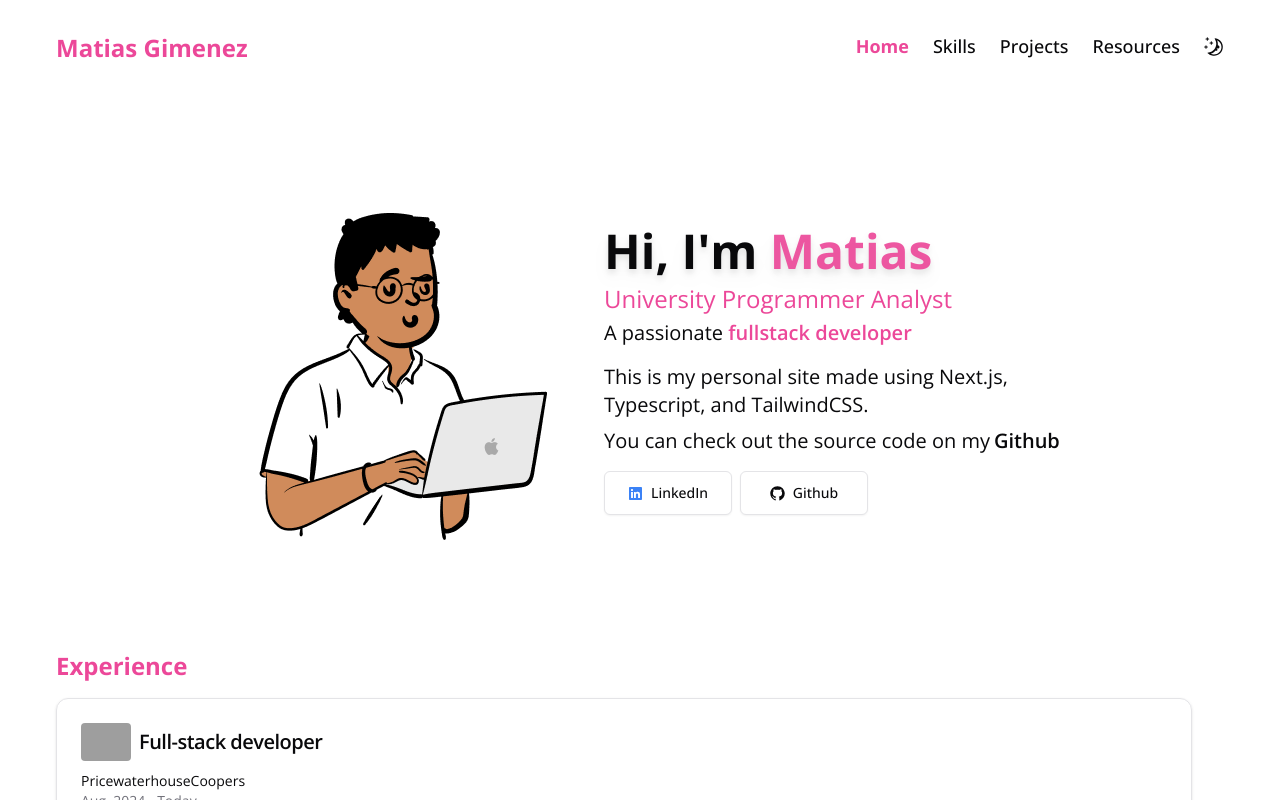
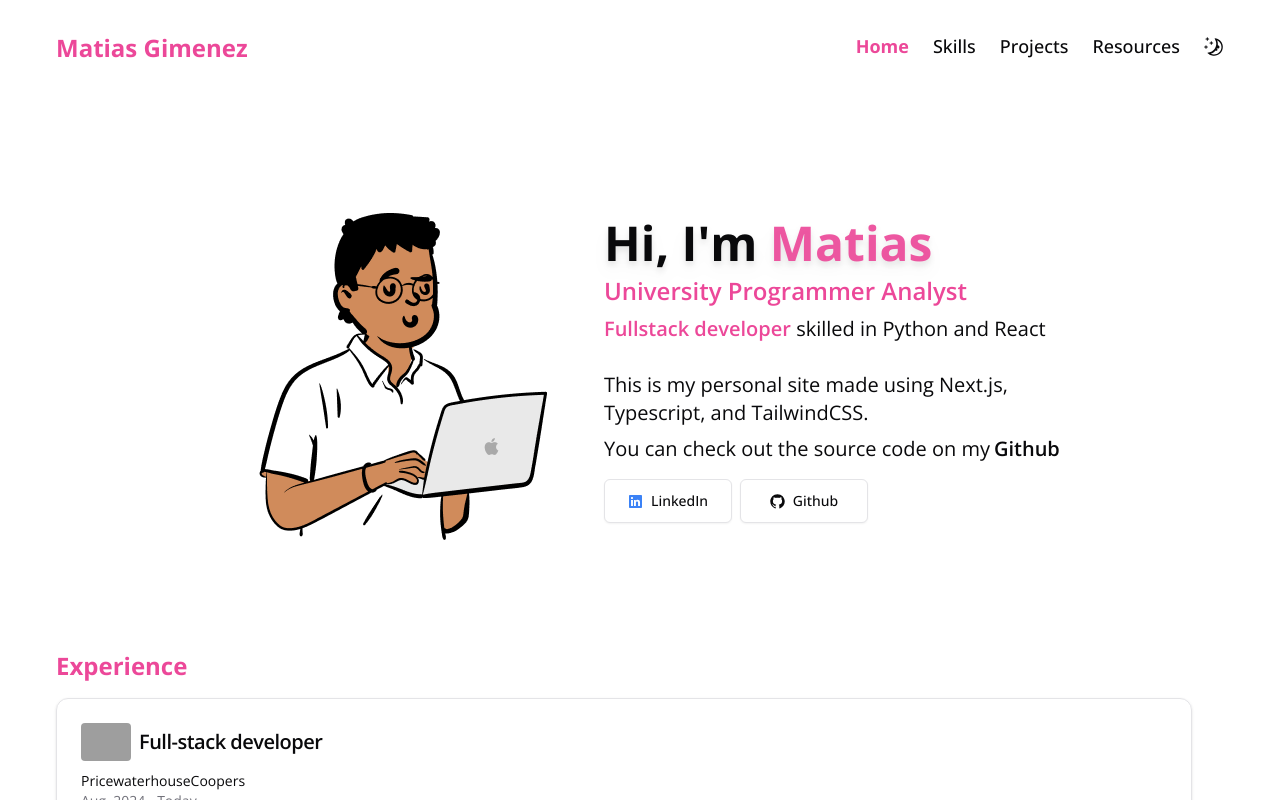
Before and after one commit to matiagimenez/portfolio, a Next.js app: page / in a window 1280 px wide. Shown: the top 800 px of the page. Built offline with nearby package versions, Linux system fonts and the light colour scheme; grey boxes are pictures that could not be loaded.

Commit message:
fix(config): update hero content

```diff
--- a/src/app/page.tsx
+++ b/src/app/page.tsx
@@ -23,16 +23,16 @@ export default function Home() {
 							Matias
 						</span>
 					</h2>
-					<h3 className='text-2xl px-2 py-1 md:pr-3 text-pink-500'>
+					<h3 className='text-2xl font-semibold px-2 py-1 md:pr-3 text-pink-500'>
 						University Programmer Analyst
 					</h3>
-					<h4 className='text-xl px-2 md:pr-3'>
-						A passionate{' '}
+					<h4 className='text-xl px-2 py-1 md:pr-3'>
 						<span className='text-pink-500 font-semibold'>
-							fullstack developer
-						</span>
+							Fullstack developer
+						</span>{' '}
+						skilled in Python and React
 					</h4>
-					<p className='text-lg md:text-xl pt-4 pb-2 px-2 md:pr-3'>
+					<p className='text-lg md:text-xl pt-6 pb-2 px-2 md:pr-3'>
 						This is my personal site made using Next.js, Typescript,
 						and TailwindCSS.
 					</p>
@@ -43,7 +43,7 @@ export default function Home() {
 							target='_blank'
 							className='font-semibold ml-1 hover:underline'
 						>
-							Github{' '}
+							Github
 						</Link>
 					</p>
 					<p className='flex gap-2 px-2 md:pr-3'>
```
